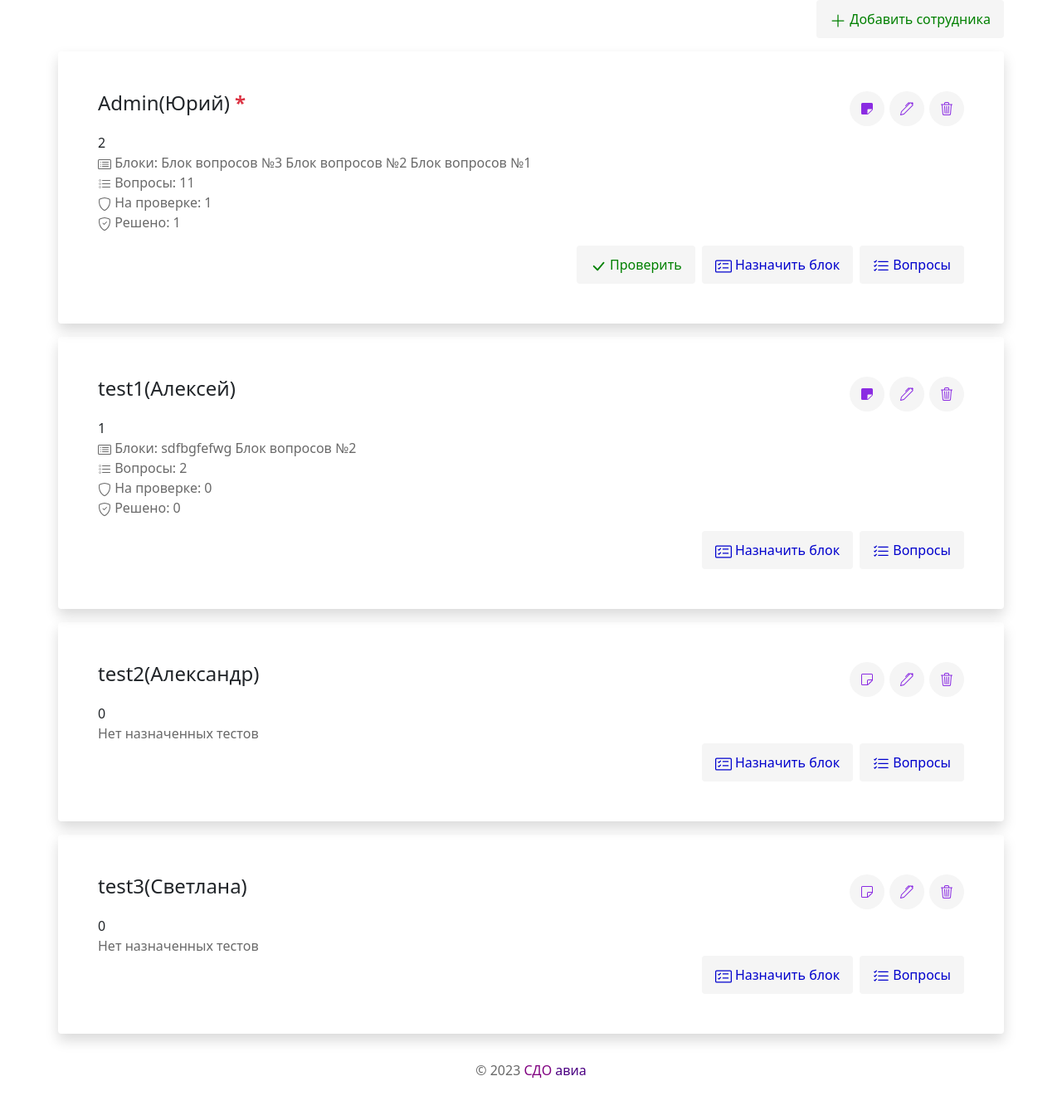
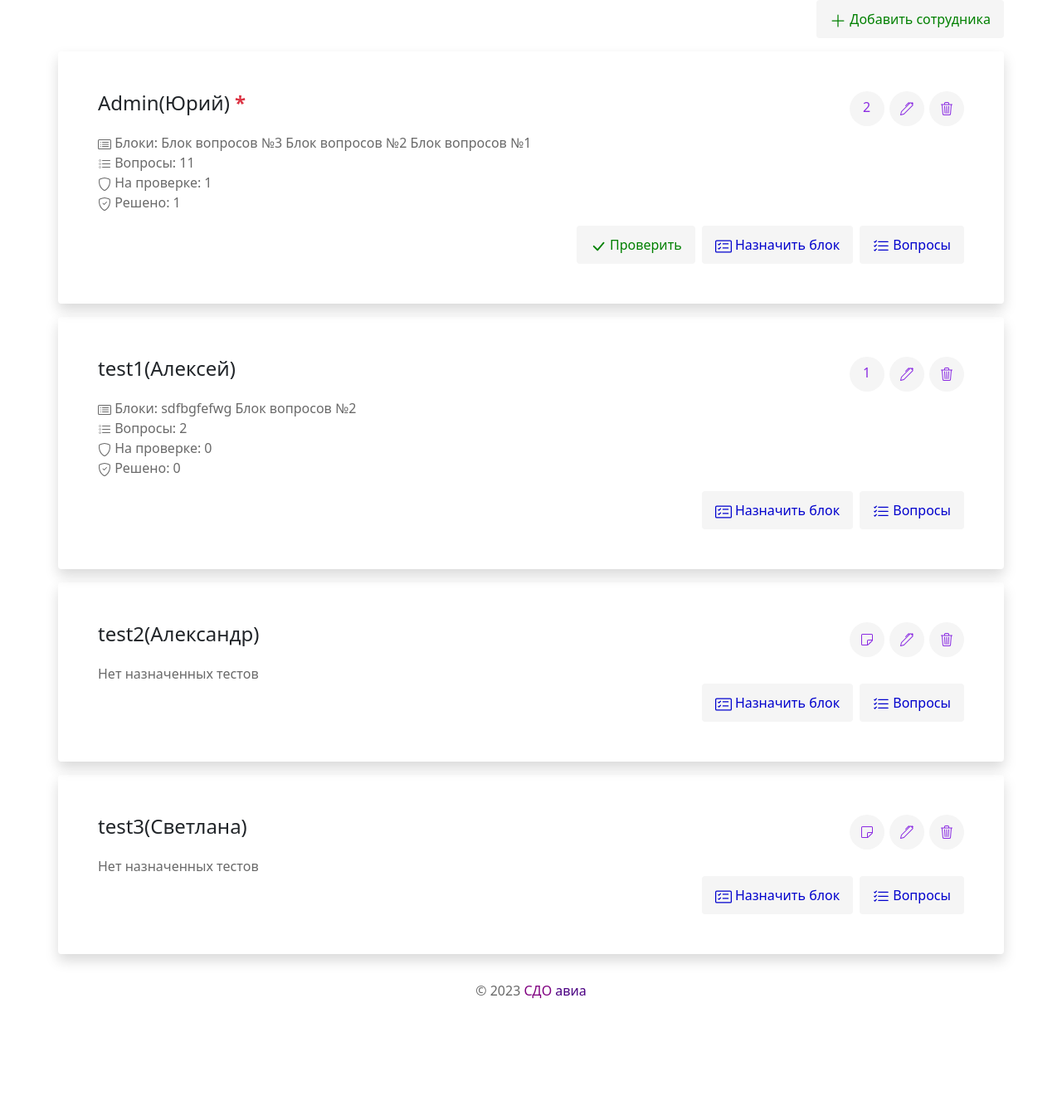
Before and after one commit to LylovY/SDO-Avia, a Django app: page /users/ in a window 1280 px wide. Shown: the part 138-1488 px from the top of the page at 83% size. After the commit the page ends 1342 px from the top, so only its background shows below. Run offline with Django 3.2, Linux system fonts and the light colour scheme; data comes from the database, SQL or seed files in the repository; both versions use the stored data as it was after the commit; some libraries are stand-ins or nearby versions.

Commit message:
note icon in users2

```diff
--- a/sdo/templates/tasks/users.html
+++ b/sdo/templates/tasks/users.html
@@ -26,9 +26,7 @@
 						<path d="M2.5 1A1.5 1.5 0 0 0 1 2.5v11A1.5 1.5 0 0 0 2.5 15h6.086a1.5 1.5 0 0 0 1.06-.44l4.915-4.914A1.5 1.5 0 0 0 15 8.586V2.5A1.5 1.5 0 0 0 13.5 1h-11zM2 2.5a.5.5 0 0 1 .5-.5h11a.5.5 0 0 1 .5.5V8H9.5A1.5 1.5 0 0 0 8 9.5V14H2.5a.5.5 0 0 1-.5-.5v-11zm7 11.293V9.5a.5.5 0 0 1 .5-.5h4.293L9 13.793z"/>
 					</svg>
 					{% else %}
-					<svg xmlns="http://www.w3.org/2000/svg" width="16" height="16" fill="currentColor" class="bi bi-sticky-fill" viewBox="0 0 16 16">
-						<path d="M2.5 1A1.5 1.5 0 0 0 1 2.5v11A1.5 1.5 0 0 0 2.5 15h6.086a1.5 1.5 0 0 0 1.06-.44l4.915-4.914A1.5 1.5 0 0 0 15 8.586V2.5A1.5 1.5 0 0 0 13.5 1h-11zm6 8.5a1 1 0 0 1 1-1h4.396a.25.25 0 0 1 .177.427l-5.146 5.146a.25.25 0 0 1-.427-.177V9.5z"/>
-					</svg>
+					{{ user.note_count }}
 					{% endif %}
 				</a>
 				<a class="btn text-decoration-none greylink" href="{% url 'tasks:update_user' user.username %}">
@@ -43,7 +41,6 @@
 				</a>
 			</div>
 		</div>
-		{{ user.note_count }}
 		{% if user.tasks.count > 0 %}
 
 			<ul class="list-unstyled" style="color:DimGrey;">
```
Also changed, not shown: sdo/db.sqlite3.
